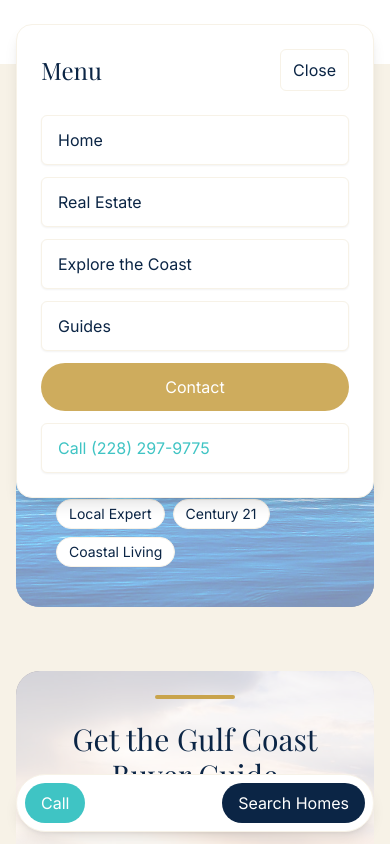
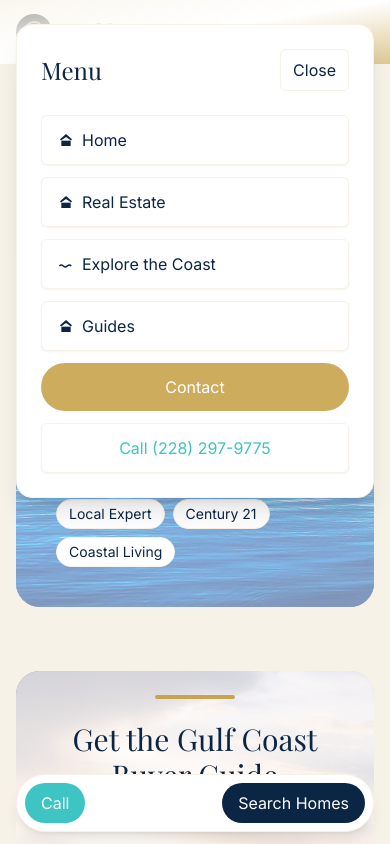
Before and after one commit to bdaniels013/gulfcoastlifems, a Next.js app: page / in a window 390 px wide. Both pictures are taken after a click on the button "Menu". Shown: the top 844 px of the page. Built offline with nearby package versions, Linux system fonts and the light colour scheme; a web font is replaced by a local one.

Commit message:
feat(nav): enhanced mobile menu — gradient overlay with tap-to-close, iconized items, larger tap targets

```diff
--- a/src/app/components/Header.tsx
+++ b/src/app/components/Header.tsx
@@ -2,6 +2,7 @@
 import Link from "next/link"
 import Image from "next/image"
 import { useEffect, useState } from "react"
+import { HomeIcon, WaveIcon } from "./icons"
 
 export default function Header() {
   const [open, setOpen] = useState(false)
@@ -31,20 +32,29 @@ export default function Header() {
         <button onClick={() => setOpen(true)} className="md:hidden inline-flex items-center rounded-md border border-sand px-3 py-2 text-navy" aria-label="Open menu">Menu</button>
       </div>
       {open && (
-        <div className="md:hidden fixed inset-0 bg-white z-50">
-          <div className="px-4 py-6">
-            <div className="rounded-2xl border border-sand bg-white shadow-lg p-6">
+        <div className="md:hidden fixed inset-0 z-50" onClick={() => setOpen(false)}>
+          <div className="absolute inset-0 bg-gradient-to-br from-sand/60 via-white to-gold/60" />
+          <div className="relative px-4 py-6">
+            <div className="max-w-md mx-auto rounded-2xl border border-sand bg-white shadow-xl p-6" onClick={(e) => e.stopPropagation()}>
               <div className="flex justify-between items-center">
                 <div className="text-2xl font-serif text-navy">Menu</div>
                 <button onClick={() => setOpen(false)} className="rounded-md border border-sand px-3 py-2" aria-label="Close menu">Close</button>
               </div>
               <div className="mt-6 grid gap-3">
-                <Link href="/" onClick={() => setOpen(false)} className="block text-navy px-4 py-3 rounded-md border border-sand bg-white shadow-sm">Home</Link>
-                <Link href="/realestate" onClick={() => setOpen(false)} className="block text-navy px-4 py-3 rounded-md border border-sand bg-white shadow-sm">Real Estate</Link>
-                <Link href="/#explore" onClick={() => setOpen(false)} className="block text-navy px-4 py-3 rounded-md border border-sand bg-white shadow-sm">Explore the Coast</Link>
-                <Link href="/#guides" onClick={() => setOpen(false)} className="block text-navy px-4 py-3 rounded-md border border-sand bg-white shadow-sm">Guides</Link>
+                <Link href="/" onClick={() => setOpen(false)} className="flex items-center gap-2 text-navy px-4 py-3 rounded-md border border-sand bg-white shadow-sm">
+                  <HomeIcon className="h-4 w-4" /> Home
+                </Link>
+                <Link href="/realestate" onClick={() => setOpen(false)} className="flex items-center gap-2 text-navy px-4 py-3 rounded-md border border-sand bg-white shadow-sm">
+                  <HomeIcon className="h-4 w-4" /> Real Estate
+                </Link>
+                <Link href="/#explore" onClick={() => setOpen(false)} className="flex items-center gap-2 text-navy px-4 py-3 rounded-md border border-sand bg-white shadow-sm">
+                  <WaveIcon className="h-4 w-4" /> Explore the Coast
+                </Link>
+                <Link href="/#guides" onClick={() => setOpen(false)} className="flex items-center gap-2 text-navy px-4 py-3 rounded-md border border-sand bg-white shadow-sm">
+                  <HomeIcon className="h-4 w-4" /> Guides
+                </Link>
                 <a href="#contact" className="block text-center rounded-full bg-gold/90 text-white px-5 py-3">Contact</a>
-                <a href="tel:+12282979775" className="block text-aqua px-4 py-3 rounded-md border border-sand bg-white shadow-sm">Call (228) 297-9775</a>
+                <a href="tel:+12282979775" className="block text-center text-aqua px-4 py-3 rounded-md border border-sand bg-white shadow-sm">Call (228) 297-9775</a>
               </div>
             </div>
           </div>
```
